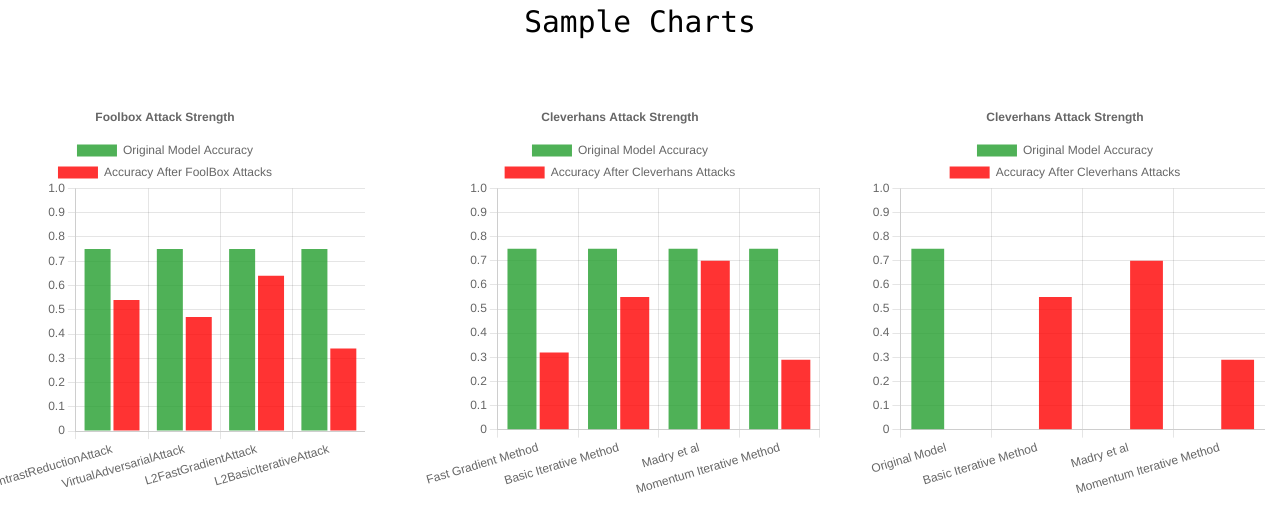
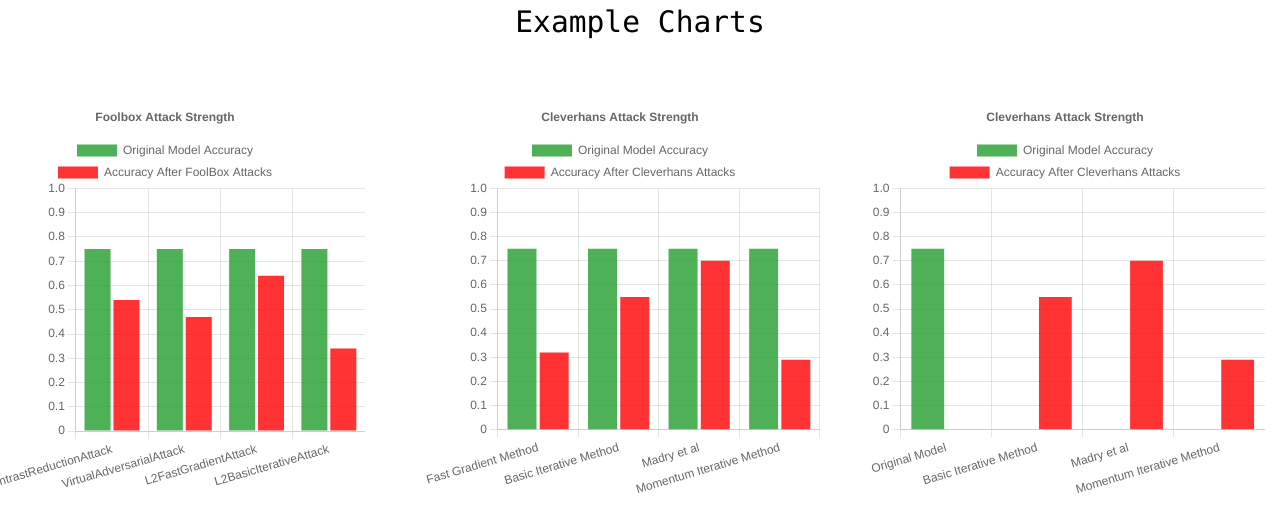
Before and after one commit to ncheungg/DEEP-LEARNING-SECURITY-TOOLS-REPOSITORY, a Next.js app: page /charts in a window 1280 px wide. Shown: the top 532 px of the page. Built offline with nearby package versions, Linux system fonts and the light colour scheme.

Commit message:
Updated index.tsx

```diff
--- a/src/pages/charts/index.tsx
+++ b/src/pages/charts/index.tsx
@@ -176,7 +176,7 @@
         <link rel="icon" href="/favicon.ico" />
       </Head>
       <main className={styles.main}>
-        <div className={styles.description}>Sample Charts</div>
+        <div className={styles.description}>Example Charts</div>
         <div className={styles.Chart}>
           <Bar
             data={data}
```
